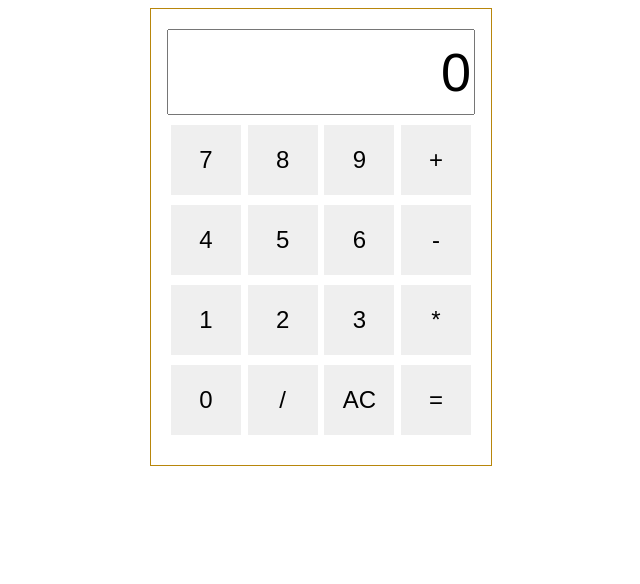
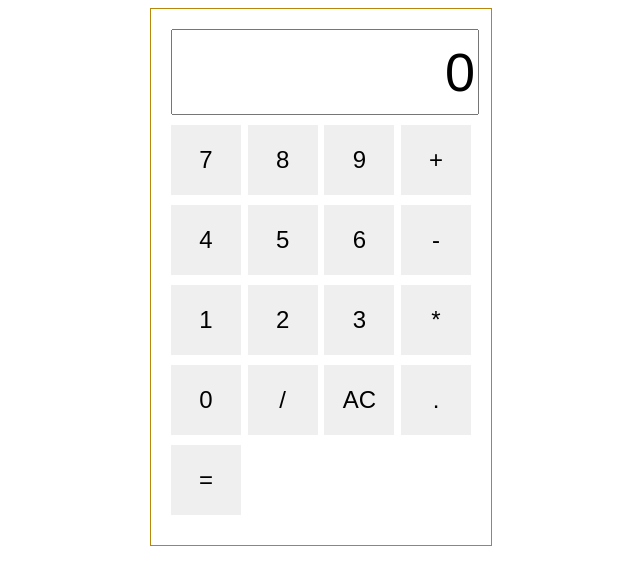
Before and after one commit to Patrolox/calculator_JS, a plain HTML site: page index.html in a window 1280 px wide. Shown: the whole page, without its empty margins (319-959 px from the left). Drawn offline with Linux system fonts and the light colour scheme.

Commit message:
Added decimal point

```diff
--- a/index.html
+++ b/index.html
@@ -10,7 +10,10 @@
   </head>
   <body>
     <div class="calculator">
-      <input type="text" id="display" value="0" readonly />
+      <div id="display-rectangle">
+        <input type="text" id="display" value="0" readonly />
+      </div>
+
       <div class="button-container">
         <button class="button" onclick="updateDisplay('7')">7</button>
         <button class="button" onclick="updateDisplay('8')">8</button>
@@ -27,6 +30,7 @@
         <button class="button" onclick="updateDisplay('0')">0</button>
         <button class="operator" onclick="operatorClicked('/')">/</button>
         <button class="button" onclick="clearDisplay()">AC</button>
+        <button class="button" onclick="decimalClicked()">.</button>
         <button class="operator" onclick="calculate()">=</button>
       </div>
     </div>
```
